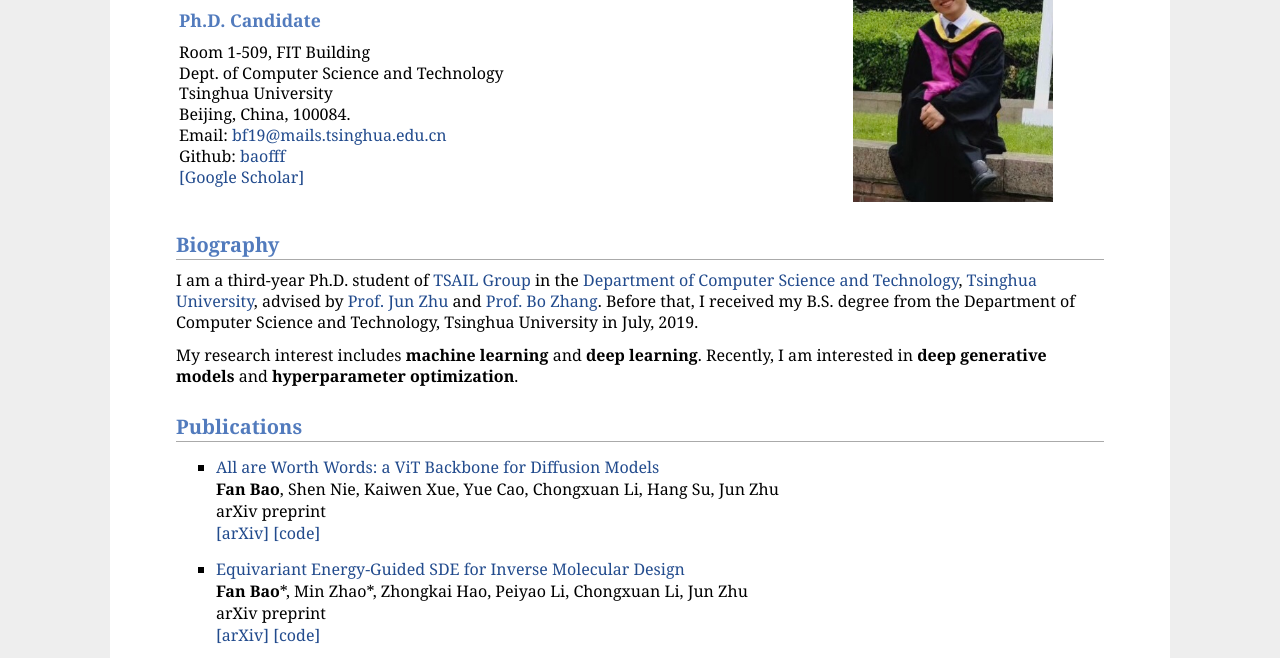
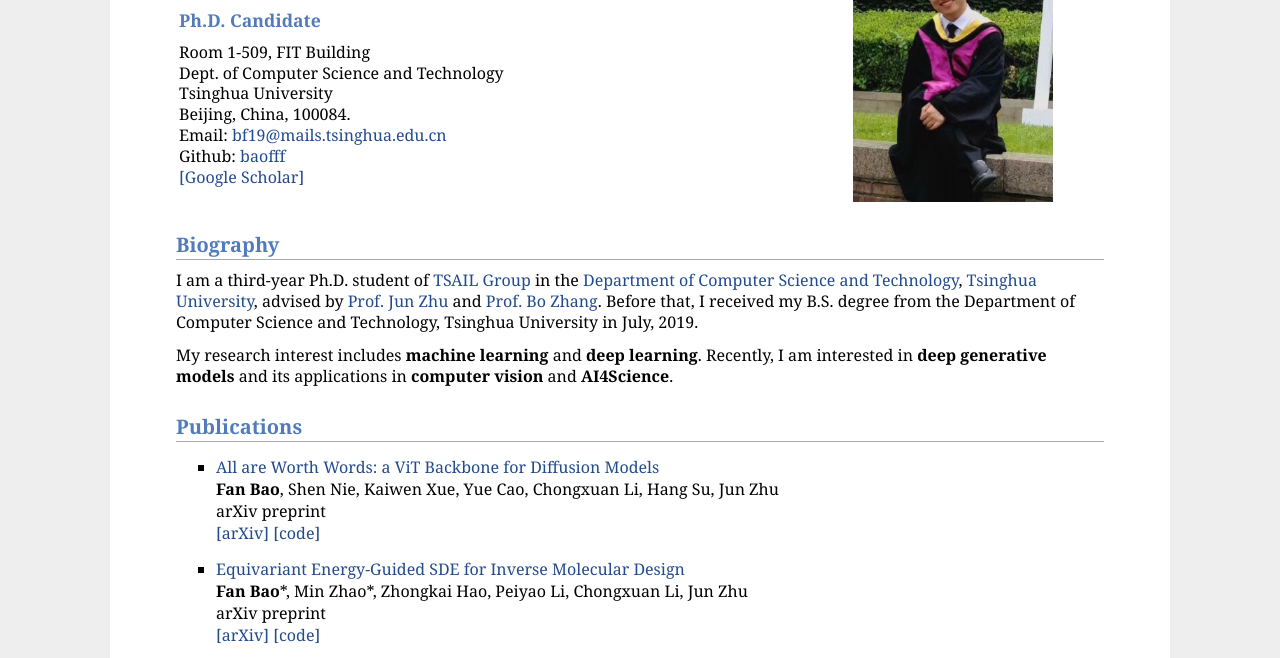
Before and after one commit to baofff/baofff.github.io, a plain HTML site: page index.html in a window 1280 px wide. Shown: the part 136-794 px from the top of the page. Drawn offline with Linux system fonts and the light colour scheme.

Commit message:
Update index.html

```diff
--- a/index.html
+++ b/index.html
@@ -34,7 +34,7 @@
 <h2>Biography</h2>
     <p>I am a third-year Ph.D. student of <a href="http://ml.cs.tsinghua.edu.cn/index.html">TSAIL Group</a> in the <a href="https://www.cs.tsinghua.edu.cn/csen/">Department of Computer Science and Technology</a>, <a href="https://www.tsinghua.edu.cn">Tsinghua University</a>, advised by <a href="http://ml.cs.tsinghua.edu.cn/~jun/">Prof. Jun Zhu</a> and <a href="https://www.cs.tsinghua.edu.cn/csen/info/1059/4006.htm">Prof. Bo Zhang</a>. Before that, I received my B.S. degree from the Department of Computer Science and Technology, Tsinghua University in July, 2019.</p>
 
-    <p>My research interest includes <strong>machine learning</strong> and <strong>deep learning</strong>. Recently, I am interested in <strong>deep generative models</strong> and <strong>hyperparameter optimization</strong>.</p>
+    <p>My research interest includes <strong>machine learning</strong> and <strong>deep learning</strong>. Recently, I am interested in <strong>deep generative models</strong> and its applications in <strong>computer vision</strong> and <strong>AI4Science</strong>.</p>
 
 
 <h2>Publications</h2>
```
